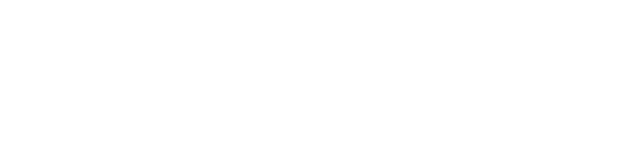
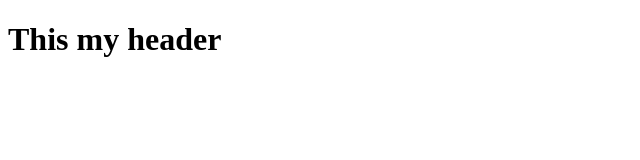
Before and after one commit to MrPandaCoding/my_website, a plain HTML site: page index.html in a window 1280 px wide. Shown: the whole page, without its empty margins (0-640 px from the left). Drawn offline with Linux system fonts and the light colour scheme.

Commit message:
Added line h1

```diff
--- a/index.html
+++ b/index.html
@@ -3,6 +3,7 @@
   <head>
     <meta charset="utf-8">
     <title>My test page</title>
+    <h1>This my header</h1>
   </head>
   <body>
   </body>
```
